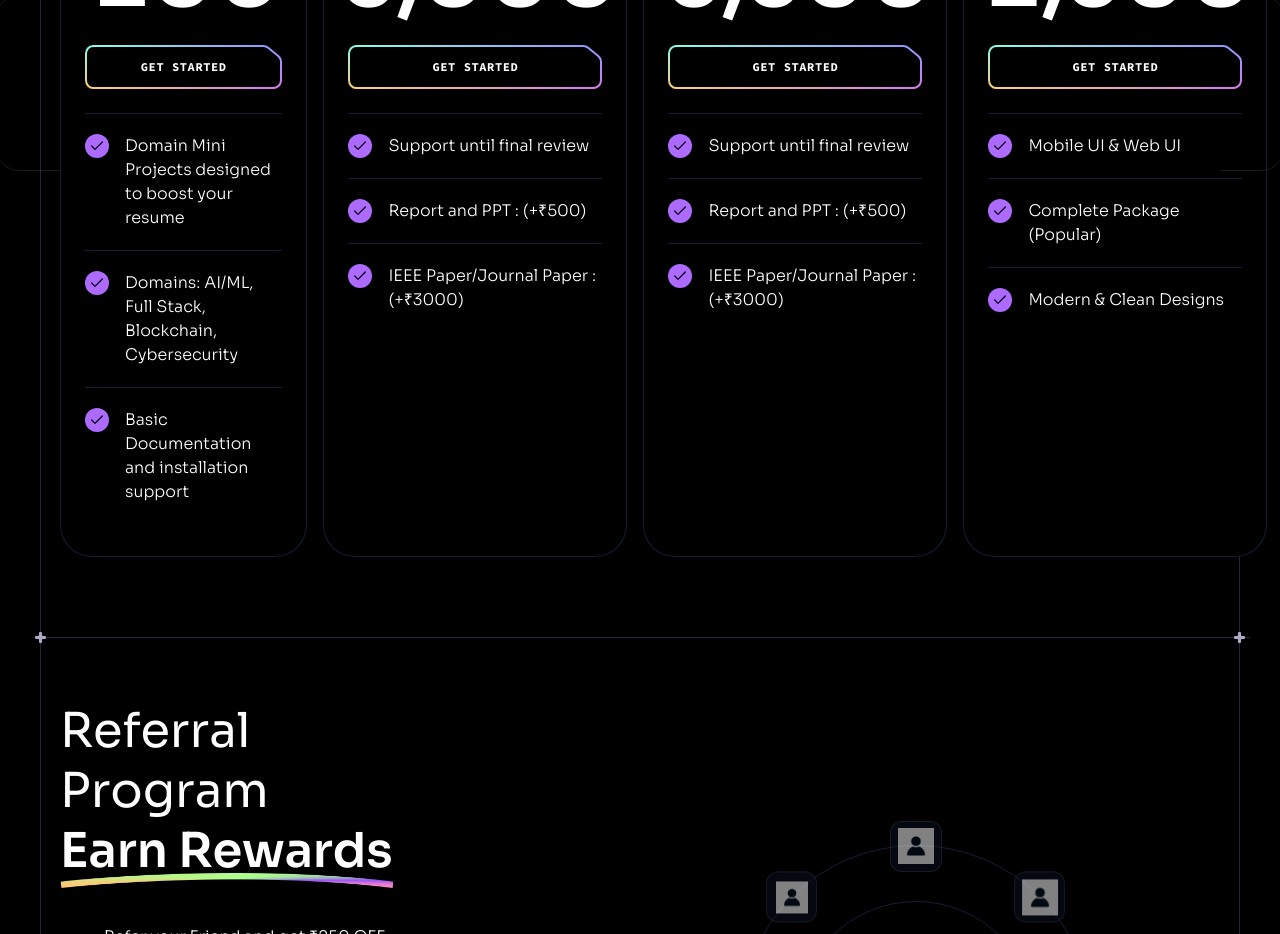
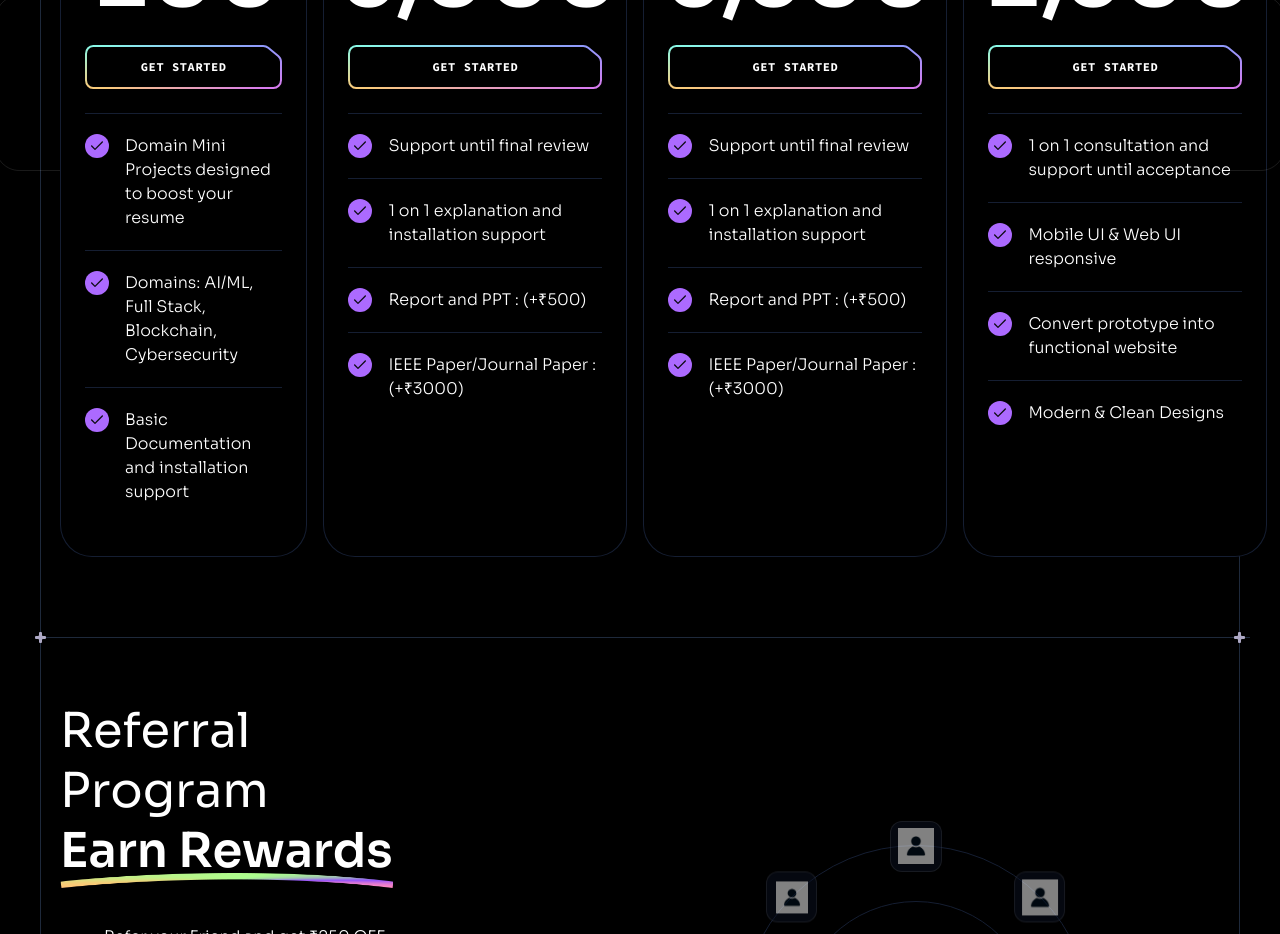
Before and after one commit to AmitheshChris02/Prolance, a React (Vite) app: page / in a window 1280 px wide. Shown: the part 3260-4194 px from the top of the page. Built offline with nearby package versions, Linux system fonts and the light colour scheme.

Commit message:
minor changes

```diff
--- a/src/components/Contact.jsx
+++ b/src/components/Contact.jsx
@@ -249,7 +249,7 @@ const Contact = () => {
                             <div className="p-6 bg-n-7 rounded-[1.1375rem]">
                                 <h6 className="h6 mb-2 text-color-2">Quick Response</h6>
                                 <p className="body-2 text-n-3">
-                                    We typically respond within 2–4 hours during business hours (9 AM –
+                                    We typically respond within 2–4 hours during business hours <br />(9 AM –
                                     8 PM IST).
                                 </p>
                             </div>
--- a/src/constants/index.js
+++ b/src/constants/index.js
@@ -228,6 +228,7 @@ export const pricing = [
     price: "5,000",
     features: [
       "Support until final review",
+      "1 on 1 explanation and installation support",
       "Report and PPT : (+₹500)",
       "IEEE Paper/Journal Paper : (+₹3000)",
     ],
@@ -240,6 +241,7 @@ export const pricing = [
     price: "5,500",
     features: [
       "Support until final review",
+      "1 on 1 explanation and installation support",
       "Report and PPT : (+₹500)",
       "IEEE Paper/Journal Paper : (+₹3000)",
     ],
@@ -251,8 +253,9 @@ export const pricing = [
     description: "Professional design services for your apps",
     price: "2,500",
     features: [
-      "Mobile UI & Web UI",
-      "Complete Package (Popular)",
+      "1 on 1 consultation and support until acceptance",
+      "Mobile UI & Web UI responsive",
+      "Convert prototype into functional website",
       "Modern & Clean Designs",
     ],
     premium: false,
```
